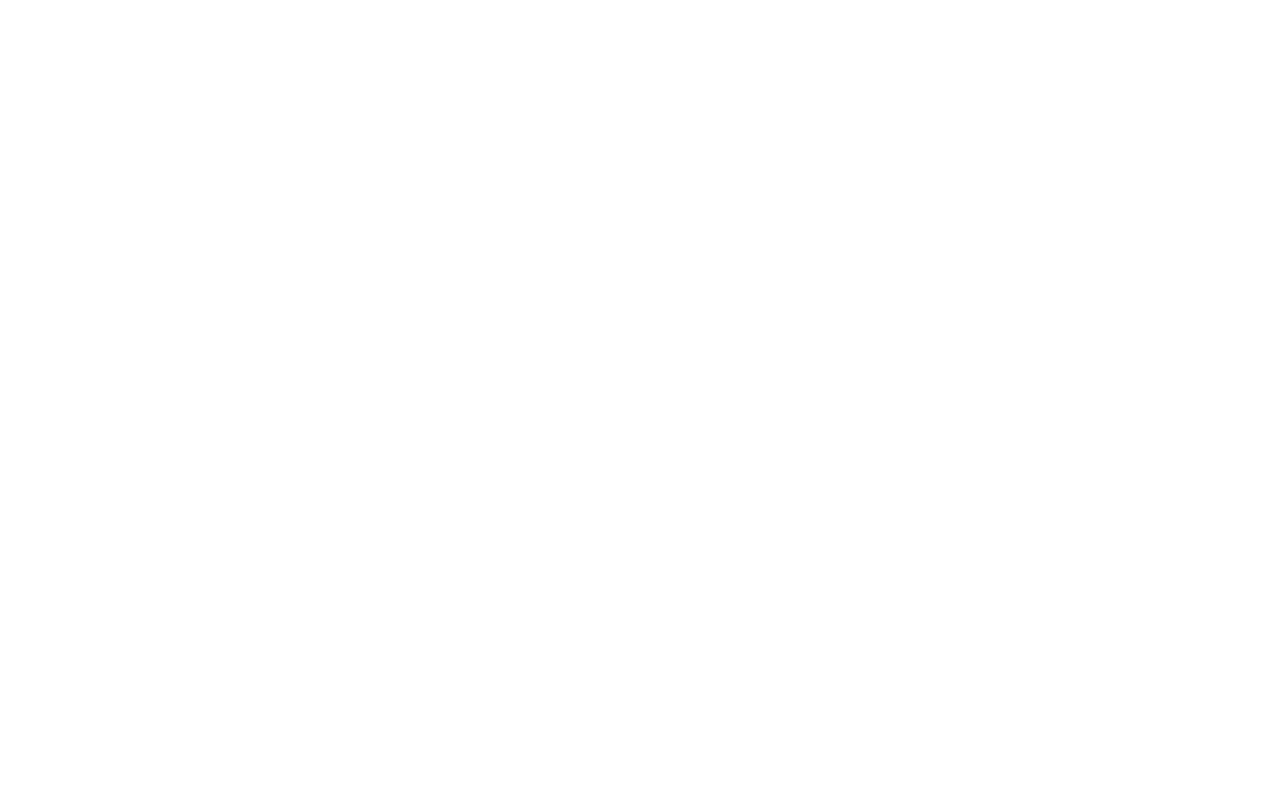
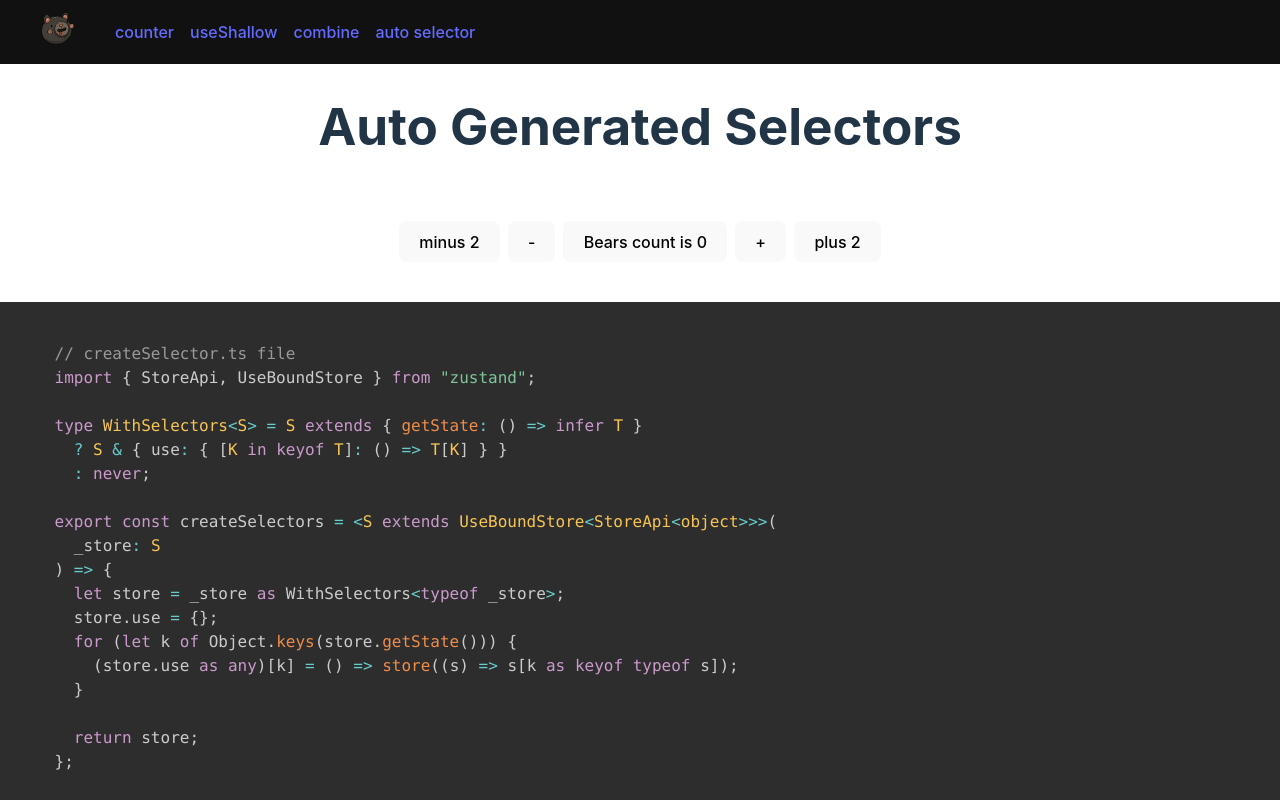
Before and after one commit to Rasoul678/zustand-react, a React (Vite) app: page /auto-selector in a window 1280 px wide. Before the commit this address had no page. Shown: the top 800 px of the page. Built offline with nearby package versions, Linux system fonts and the light colour scheme.

Commit message:
:sparkles: auto generated selectors :)

```diff
--- /dev/null
+++ b/src/components/auto-generate_selector/AutoGenerateSelector.tsx
@@ -0,0 +1,76 @@
+import React from "react";
+import { create } from "zustand";
+import { usePrism } from "../../hooks/usePrism";
+import { code } from "./code";
+import { createSelectors } from "./createSelector";
+
+type IProps = {};
+
+interface StateActions {
+  bears: number;
+  increase: (by: number | ((oldVal: number) => number)) => void;
+  increament: () => void;
+  decrease: (by: number | ((oldVal: number) => number)) => void;
+  decreament: () => void;
+}
+
+const useBaseBearStore = create<StateActions>()((set) => ({
+  bears: 0,
+  increase: (by) =>
+    set((state) => ({
+      bears: typeof by === "function" ? by(state.bears) : state.bears + by,
+    })),
+  increament: () => set((state) => ({ bears: state.bears + 1 })),
+  decrease: (by) =>
+    set((state) => {
+      if (typeof by === "function") {
+        if (by(state.bears) < 0) return state;
+
+        return {
+          bears: by(state.bears),
+        };
+      } else {
+        if (state.bears - by < 0) return state;
+
+        return {
+          bears: state.bears - by,
+        };
+      }
+    }),
+  decreament: () =>
+    set((state) => {
+      if (state.bears === 0) return state;
+
+      return { bears: state.bears - 1 };
+    }),
+}));
+
+const useBearStore = createSelectors(useBaseBearStore);
+
+const AutoGenerateSelector: React.FC<IProps> = () => {
+  const bears = useBearStore.use.bears();
+  const increase = useBearStore.use.increase();
+  const increament = useBearStore.use.increament();
+  const decrease = useBearStore.use.decrease();
+  const decreament = useBearStore.use.decreament();
+
+  usePrism();
+
+  return (
+    <>
+      <h1>Auto Generated Selectors</h1>
+      <div className="card">
+        <button onClick={() => decrease((prev) => prev - 2)}>minus 2</button>
+        <button onClick={() => decreament()}>-</button>
+        <button>Bears count is {bears}</button>
+        <button onClick={() => increament()}>+</button>
+        <button onClick={() => increase(2)}>plus 2</button>
+      </div>
+      <pre>
+        <code className="language-typescript">{code}</code>
+      </pre>
+    </>
+  );
+};
+
+export default AutoGenerateSelector;
--- /dev/null
+++ b/src/components/auto-generate_selector/code.ts
@@ -0,0 +1,92 @@
+export const code = `
+    // createSelector.ts file
+    import { StoreApi, UseBoundStore } from "zustand";
+
+    type WithSelectors<S> = S extends { getState: () => infer T }
+      ? S & { use: { [K in keyof T]: () => T[K] } }
+      : never;
+
+    export const createSelectors = <S extends UseBoundStore<StoreApi<object>>>(
+      _store: S
+    ) => {
+      let store = _store as WithSelectors<typeof _store>;
+      store.use = {};
+      for (let k of Object.keys(store.getState())) {
+        (store.use as any)[k] = () => store((s) => s[k as keyof typeof s]);
+      }
+
+      return store;
+    };
+
+    // #########################################################################
+    // AutoGenerateSelector.tsx file
+    import React from "react";
+    import { create } from "zustand";
+    import { createSelectors } from "./createSelector";
+
+    type IProps = {};
+
+    interface StateActions {
+      bears: number;
+      increase: (by: number | ((oldVal: number) => number)) => void;
+      increament: () => void;
+      decrease: (by: number | ((oldVal: number) => number)) => void;
+      decreament: () => void;
+    }
+
+    const useBaseBearStore = create<StateActions>()((set) => ({
+      bears: 0,
+      increase: (by) =>
+        set((state) => ({
+          bears: typeof by === "function" ? by(state.bears) : state.bears + by,
+        })),
+      increament: () => set((state) => ({ bears: state.bears + 1 })),
+      decrease: (by) =>
+        set((state) => {
+          if (typeof by === "function") {
+            if (by(state.bears) < 0) return state;
+
+            return {
+              bears: by(state.bears),
+            };
+          } else {
+            if (state.bears - by < 0) return state;
+
+            return {
+              bears: state.bears - by,
+            };
+          }
+        }),
+      decreament: () =>
+        set((state) => {
+          if (state.bears === 0) return state;
+
+          return { bears: state.bears - 1 };
+        }),
+    }));
+
+    const useBearStore = createSelectors(useBaseBearStore);
+
+    const AutoGenerateSelector: React.FC<IProps> = () => {
+      const bears = useBearStore.use.bears();
+      const increase = useBearStore.use.increase();
+      const increament = useBearStore.use.increament();
+      const decrease = useBearStore.use.decrease();
+      const decreament = useBearStore.use.decreament();
+
+      return (
+        <>
+          <h1>Auto Generated Selectors</h1>
+          <div className="card">
+            <button onClick={() => decrease((prev) => prev - 2)}>minus 2</button>
+            <button onClick={() => decreament()}>-</button>
+            <button>Bears count is {bears}</button>
+            <button onClick={() => increament()}>+</button>
+            <button onClick={() => increase(2)}>plus 2</button>
+          </div>
+        </>
+      );
+    };
+
+    export default AutoGenerateSelector;
+`;
--- /dev/null
+++ b/src/components/auto-generate_selector/createSelector.ts
@@ -0,0 +1,17 @@
+import { StoreApi, UseBoundStore } from "zustand";
+
+type WithSelectors<S> = S extends { getState: () => infer T }
+  ? S & { use: { [K in keyof T]: () => T[K] } }
+  : never;
+
+export const createSelectors = <S extends UseBoundStore<StoreApi<object>>>(
+  _store: S
+) => {
+  let store = _store as WithSelectors<typeof _store>;
+  store.use = {};
+  for (let k of Object.keys(store.getState())) {
+    (store.use as any)[k] = () => store((s) => s[k as keyof typeof s]);
+  }
+
+  return store;
+};
--- a/src/components/layout/AppLayout.tsx
+++ b/src/components/layout/AppLayout.tsx
@@ -19,6 +19,7 @@
         <NavLink to="/counter">counter</NavLink>
         <NavLink to="/use-shallow">useShallow</NavLink>
         <NavLink to="/combine">combine</NavLink>
+        <NavLink to="/auto-selector">auto selector</NavLink>
       </nav>
       <Outlet />
     </main>
--- a/src/components/with-combine/code.ts
+++ b/src/components/with-combine/code.ts
@@ -1,4 +1,4 @@
-export let code = `
+export const code = `
     import React from "react";
     import { create } from "zustand";
     import { combine } from "zustand/middleware";
--- a/src/main.tsx
+++ b/src/main.tsx
@@ -4,6 +4,7 @@
 import App from "./App.tsx";
 import "./index.css";
 
+import AutoGenerateSelector from "./components/auto-generate_selector/AutoGenerateSelector.tsx";
 import Counter from "./components/counter/Counter.tsx";
 import AppLayout from "./components/layout/AppLayout.tsx";
 import ShowStateKeys from "./components/use-shallow/ShowNames.tsx";
@@ -21,6 +22,7 @@
           <Route path="counter" element={<Counter />} />
           <Route path="use-shallow" element={<ShowStateKeys />} />
           <Route path="combine" element={<WithCombine />} />
+          <Route path="auto-selector" element={<AutoGenerateSelector />} />
         </Route>
       </Routes>
     </BrowserRouter>
```
